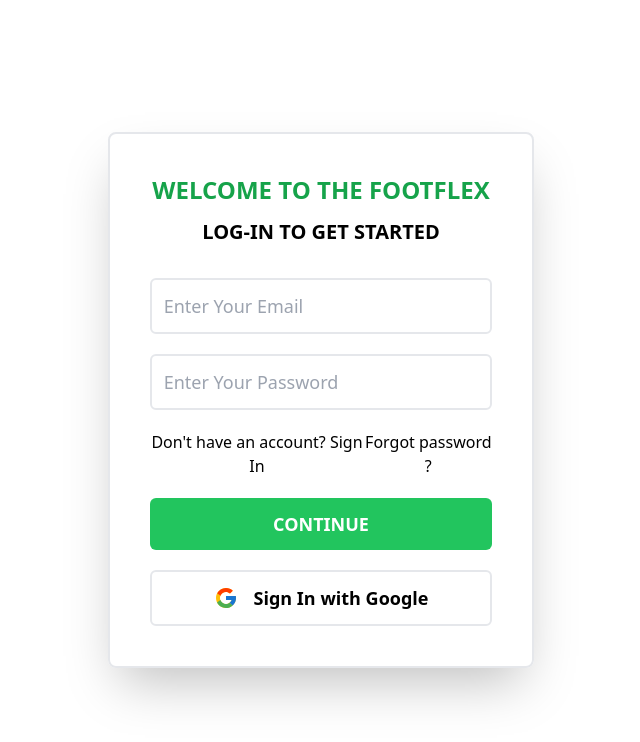
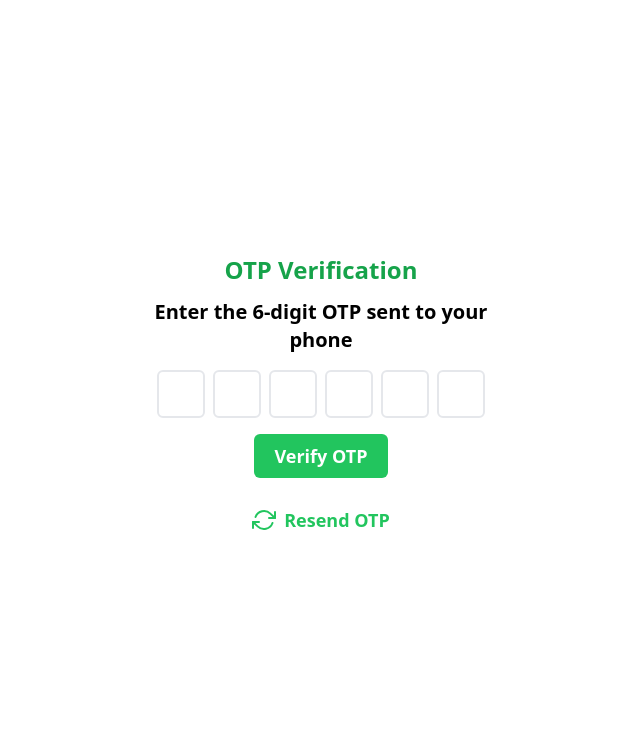
Before and after one commit to xavierdaniel1997/footflex-client, a React (Create React App) app: page / in a window 1280 px wide. Shown: the top 742 px of the page, without its empty margins (319-959 px from the left). Built offline with nearby package versions, Linux system fonts and the light colour scheme.

Commit message:
create ui for login register and otp

```diff
--- a/src/App.js
+++ b/src/App.js
@@ -1,11 +1,15 @@
 import Login from "./pages/common/Login";
+import OTPVerification from "./pages/common/OTPVerification";
+import Register from "./pages/common/Register";
 
 
 
 function App() {
   return (
     <div className="App">
-      <Login/>
+      {/* <Login/> */}
+      {/* <Register/> */}
+      <OTPVerification/>
     </div>
   );
 }
--- /dev/null
+++ b/src/pages/common/OTPVerification.js
@@ -0,0 +1,98 @@
+import React, { useState, useRef } from "react";
+import { FiRefreshCw } from "react-icons/fi";
+
+const OTPVerification = () => {
+  const [otp, setOtp] = useState(["", "", "", "", "", ""]);
+  const inputs = useRef([]);
+
+  const handleChange = (e, index) => {
+    const value = e.target.value;
+    if (!/^\d$/.test(value) && value !== "") return;
+
+    const newOtp = [...otp];
+    newOtp[index] = value;
+    setOtp(newOtp);
+
+    if (value && index < 5) {
+      inputs.current[index + 1].focus();
+    }
+  };
+
+  const handleKeyDown = (e, index) => {
+    if (e.key === "Backspace" && !otp[index] && index > 0) {
+      inputs.current[index - 1].focus();
+    }
+  };
+
+  const handlePaste = (e) => {
+    const pasteData = e.clipboardData.getData("text").slice(0, 6);
+    const newOtp = [...otp];
+    for (let i = 0; i < pasteData.length; i++) {
+      if (/^\d$/.test(pasteData[i])) {
+        newOtp[i] = pasteData[i];
+        if (i < 5) {
+          inputs.current[i + 1].focus();
+        }
+      }
+    }
+    setOtp(newOtp);
+  };
+
+  const handleSubmit = () => {
+    const otpValue = otp.join("");
+    console.log("Entered OTP:", otpValue);
+    // You can now send the otpValue to your backend for verification
+  };
+
+  const handleResendOTP = () => {
+    console.log("OTP resent");
+    // Add your logic to resend the OTP here
+  };
+
+  return (
+    <div className="flex flex-col items-center justify-center min-h-screen">
+      <div className="w-full md:w-2/3 lg:w-1/2 xl:w-1/3 p-6 md:p-10">
+        <div className="flex flex-col gap-3 justify-center items-center">
+          <span className="font-bold text-xl md:text-2xl text-green-600 text-center">
+            OTP Verification
+          </span>
+          <p className="font-semibold text-lg md:text-xl text-center">
+            Enter the 6-digit OTP sent to your phone
+          </p>
+        </div>
+        <div className="flex justify-center gap-2 mt-4">
+          {otp.map((digit, index) => (
+            <input
+              key={index}
+              type="text"
+              value={digit}
+              onChange={(e) => handleChange(e, index)}
+              onKeyDown={(e) => handleKeyDown(e, index)}
+              onPaste={handlePaste}
+              maxLength="1"
+              ref={(el) => (inputs.current[index] = el)}
+              className="text-center text-md md:text-lg text-gray-500 w-10 md:w-12 h-10 md:h-12 outline-none border-2 p-2 md:p-3 rounded-md"
+            />
+          ))}
+        </div>
+        <div className="flex flex-col items-center gap-4 mt-4">
+          <button
+            onClick={handleSubmit}
+            className="flex items-center justify-center bg-green-500 p-2 md:py-2 md:px-5 font-semibold text-sm md:text-lg text-white hover:bg-green-600 rounded-md"
+          >
+            Verify OTP
+          </button>
+          <button
+            onClick={handleResendOTP}
+            className="flex items-center justify-center gap-2 p-2 md:p-3 font-semibold text-sm md:text-lg text-green-500 "
+          >
+            <FiRefreshCw className="text-xl md:text-2xl" />
+            Resend OTP
+          </button>
+        </div>
+      </div>
+    </div>
+  );
+};
+
+export default OTPVerification;
--- /dev/null
+++ b/src/pages/common/Register.js
@@ -0,0 +1,76 @@
+import React from "react";
+import { FcGoogle } from "react-icons/fc";
+import { Link } from "react-router-dom";
+
+const Register = () => {
+  return (
+    <>
+      {/* <Link to="/">
+        <span className="m-10 text-green-600 cursor-pointer">/ Home</span>
+      </Link> */}
+      <div className="flex justify-center items-center min-h-screen p-4 md:p-0">
+        <div className="w-full md:w-2/3 lg:w-1/2 xl:w-1/3 flex flex-col gap-8 p-6 md:p-10 shadow-2xl border-2 rounded-lg">
+          <div className="flex flex-col gap-3 justify-center items-center">
+            <span className="font-bold text-xl md:text-2xl text-green-600 text-center">
+              WELCOME TO THE FOOTFLEX
+            </span>
+            <p className="font-semibold text-lg md:text-xl text-center">
+              LOG-IN TO GET STARTED
+            </p>
+          </div>
+          <div className="flex flex-col gap-4 md:gap-5">
+            <div className="flex gap-4 md:gap-5">
+              <input
+                type="text"
+                placeholder="Enter Your First Name"
+                className="text-md md:text-lg text-gray-500 w-1/2 outline-none border-2 p-2 md:p-3 rounded-md"
+              />
+              <input
+                type="text"
+                placeholder="Enter Your Last Name"
+                className="text-md md:text-lg text-gray-500 w-1/2 outline-none border-2 p-2 md:p-3 rounded-md"
+              />
+            </div>
+            <input
+              type="email"
+              placeholder="Enter Your Email"
+              className="text-md md:text-lg text-gray-500 w-full outline-none border-2 p-2 md:p-3 rounded-md"
+            />
+            <input
+              type="text"
+              placeholder="Enter Your Phone"
+              className="text-md md:text-lg text-gray-500 w-full outline-none border-2 p-2 md:p-3 rounded-md"
+            />
+            <input
+              type="password"
+              placeholder="Enter Your Password"
+              className="text-md md:text-lg text-gray-500 w-full outline-none border-2 p-2 md:p-3 rounded-md"
+            />
+            <input
+              type="password"
+              placeholder="Confirm Your Password"
+              className="text-md md:text-lg text-gray-500 w-full outline-none border-2 p-2 md:p-3 rounded-md"
+            />
+            <div className="flex justify-between">
+              <p className="cursor-pointer text-center text-sm md:text-base">
+                Already have an account? Sign In
+              </p>
+              {/* <p className="cursor-pointer text-center text-sm md:text-base">
+                Forgot password ?
+              </p> */}
+            </div>
+            <button className="w-full bg-green-500 p-2 md:p-3 font-semibold text-sm md:text-lg text-white hover:bg-green-600 rounded-md">
+              REGISTER
+            </button>
+            {/* <button className="w-full border-2 p-2 md:p-3 font-semibold text-sm md:text-lg flex justify-center items-center gap-2 md:gap-4 rounded-md">
+              <FcGoogle className="text-xl md:text-2xl" />
+              Sign In with Google
+            </button> */}
+          </div>
+        </div>
+      </div>
+    </>
+  );
+};
+
+export default Register;
```
